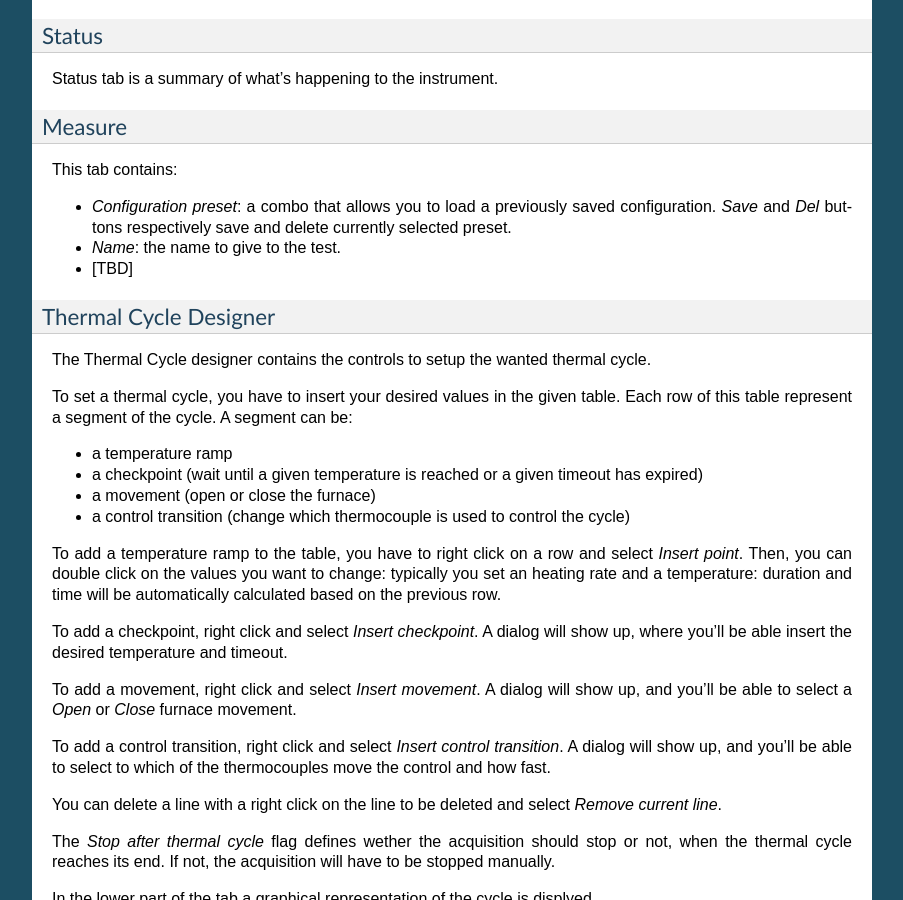
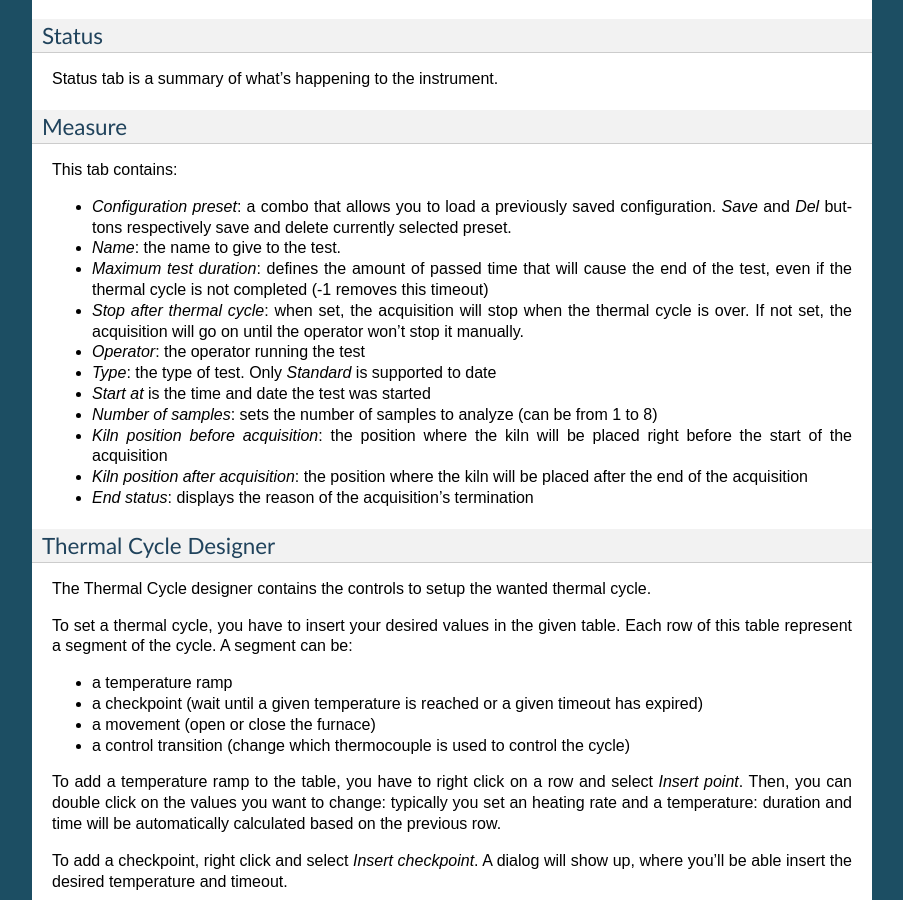
Before and after one commit to tainstr/misura.client, a Sphinx documentation site: the page built from misura/client/doc/microscope.rst, in a window 1280 px wide and 900 px high, scrolled down 2238 px. Shown: the whole window, without its empty margins (198-1101 px from the left). Built offline with Sphinx 7.4.7, drawn with Linux system fonts in a browser that asks for light colours; formulas are drawn with MathJax 3.

Commit message:
added details of measure tab

```diff
--- a/misura/client/doc/microscope.rst
+++ b/misura/client/doc/microscope.rst
@@ -132,7 +132,15 @@ This tab contains:
 
 - *Configuration preset*: a combo that allows you to load a previously saved configuration. *Save* and *Del* buttons respectively save and delete currently selected preset.
 - *Name*: the name to give to the test.
-- [TBD]
+- *Maximum test duration*: defines the amount of passed time that will cause the end of the test, even if the thermal cycle is not completed (-1 removes this timeout)
+- *Stop after thermal cycle*: when set, the acquisition will stop when the thermal cycle is over. If not set, the acquisition will go on until the operator won't stop it manually.
+- *Operator*: the operator running the test
+- *Type*: the type of test. Only *Standard* is supported to date
+- *Start at* is the time and date the test was started
+- *Number of samples*: sets the number of samples to analyze (can be from 1 to 8)
+- *Kiln position before acquisition*: the position where the kiln will be placed right before the start of the acquisition
+- *Kiln position after acquisition*: the position where the kiln will be placed after the end of the acquisition
+- *End status*: displays the reason of the acquisition's termination
 
 
 .. include:: components/thermal_cycle.rst
```
